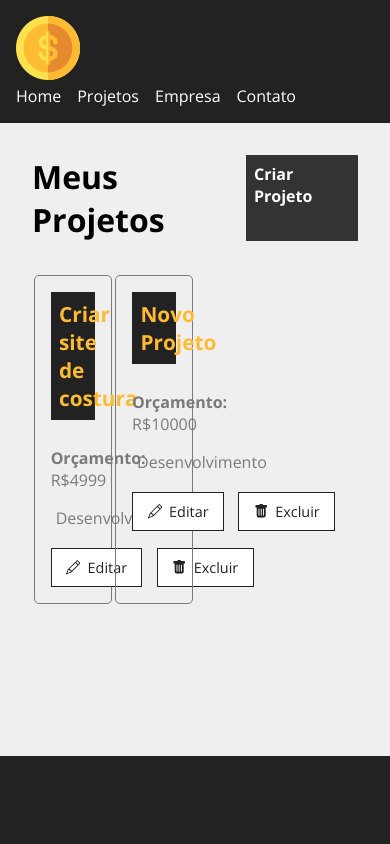
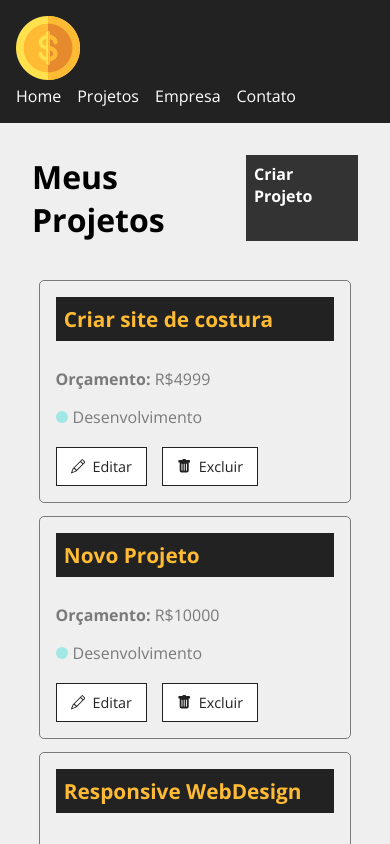
Before and after one commit to leopoldo-moreira/costs, a React (Create React App) app: page /projects in a window 390 px wide. Shown: the top 844 px of the page. Built offline with nearby package versions, Linux system fonts and the light colour scheme; data requests are answered from the project's data file; some icons are missing.

Commit message:
To responsive

```diff
--- a/db.json
+++ b/db.json
@@ -35,6 +35,24 @@
         }
       ],
       "id": 2
+    },
+    {
+      "name": "Responsive WebDesign",
+      "budget": "1000",
+      "categorie": {
+        "id": "1",
+        "name": "Infra"
+      },
+      "cost": 500,
+      "services": [
+        {
+          "name": "Site",
+          "cost": "500",
+          "description": "ssddf",
+          "id": "382ff0da-064a-488b-9f61-2af1f1611813"
+        }
+      ],
+      "id": 3
     }
   ],
   "categories": [
--- a/package.json
+++ b/package.json
@@ -17,7 +17,7 @@
   },
   "scripts": {
     "start": "react-scripts start",
-    "backend": "json-server --watch db.json --port 6000",
+    "backend": "json-server --watch db.json --port 5000",
     "build": "react-scripts build",
     "test": "react-scripts test",
     "eject": "react-scripts eject"
--- a/src/components/layout/Container.module.css
+++ b/src/components/layout/Container.module.css
@@ -21,5 +21,7 @@
 @media (max-width:480px){
     .container{
         width: 100%;
+
     }
+
 }
--- a/src/components/projects/ProjectCard.module.css
+++ b/src/components/projects/ProjectCard.module.css
@@ -85,3 +85,10 @@
     background-color: #222;
     color: #ffbb33;
 }
+
+@media (max-width:480px){
+    .project_card{
+        width: 100%;
+        margin: 2%;
+    }
+}
```
Also changed, not shown: 1 other file (tests, documents, lock files or other folders).
